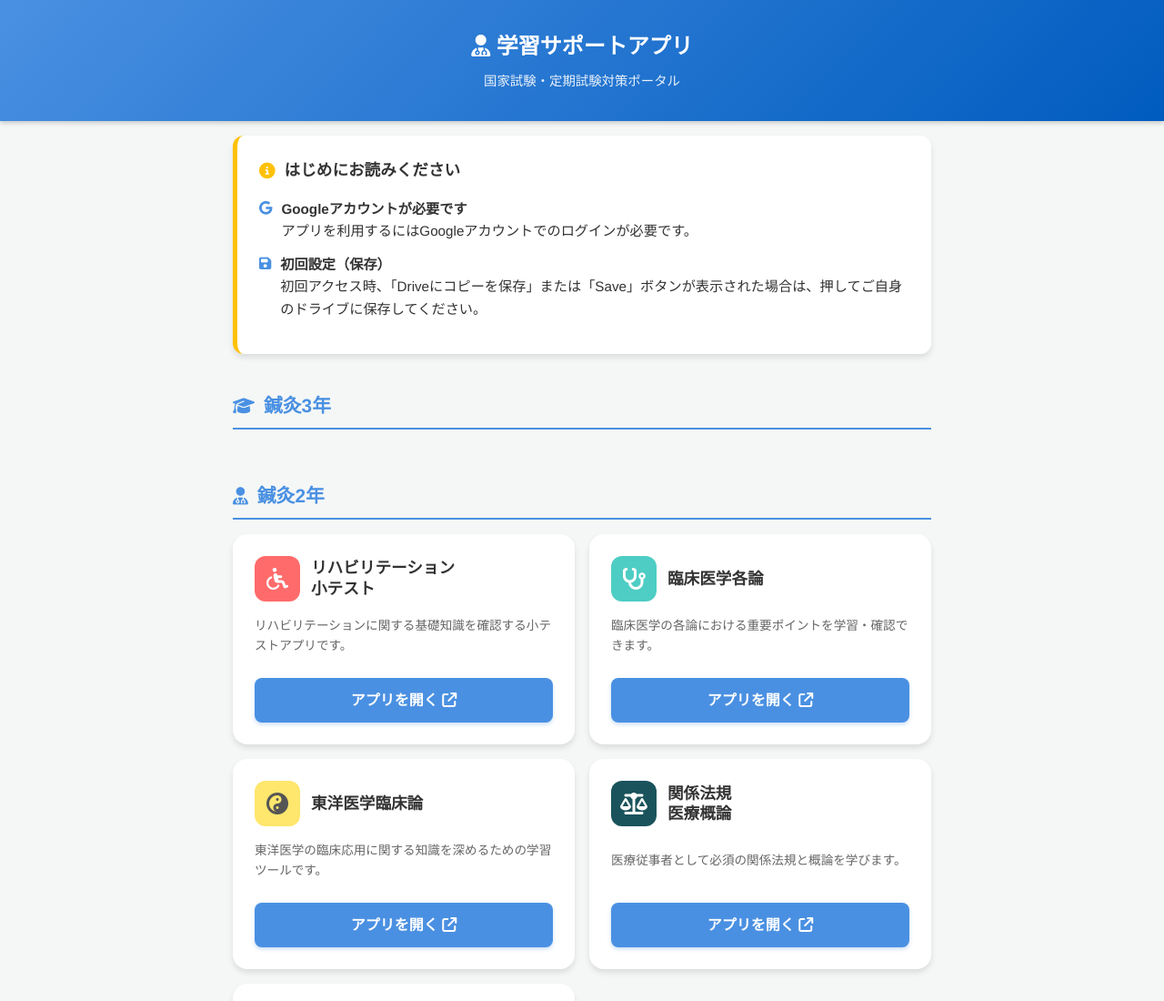
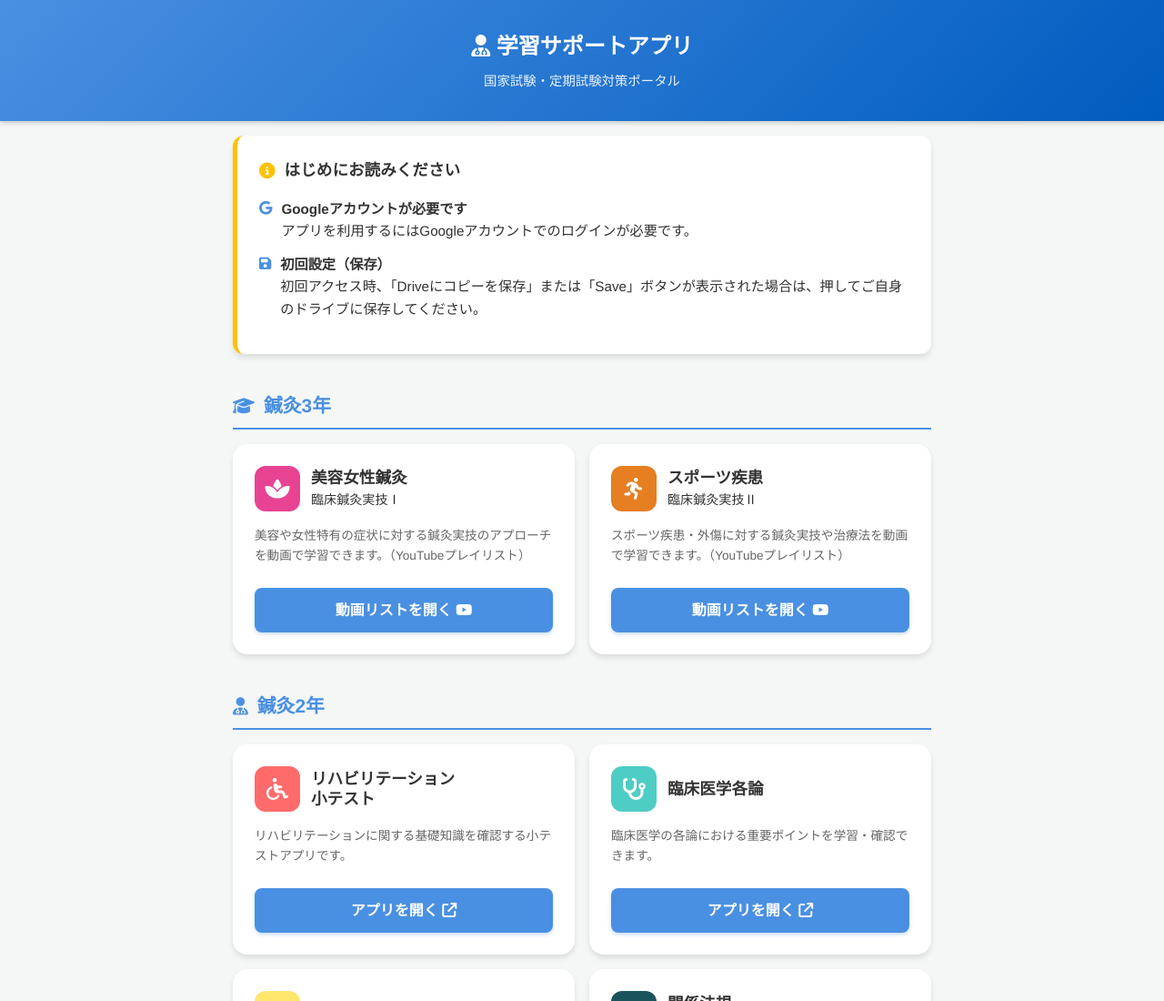
Before and after one commit to shuto00/choice-question, a plain HTML site: page index.html in a window 1280 px wide. Shown: the top 1100 px of the page at 91% size. Drawn offline with Linux system fonts and the light colour scheme.

Commit message:
Add app cards for美容女性鍼灸 and スポーツ疾患

```diff
--- a/index.html
+++ b/index.html
@@ -48,8 +48,32 @@
         <h2 class="category-title"><i class="fa-solid fa-graduation-cap"></i> 鍼灸3年</h2>
 
         <div class="app-grid">
-            <!-- ※今後、鍼灸3年のアプリが増えたらここにカードを追加していきます -->
-        </div>
+
+            <!-- 1. 美容女性鍼灸 (ピンク: #e84393) -->
+            <div class="app-card">
+                <div class="app-header">
+                    <div class="app-icon" style="background-color: #e84393;">
+                        <i class="fa-solid fa-spa"></i>
+                    </div>
+                    <div class="app-title">美容女性鍼灸<br><span style="font-size:0.8em; font-weight:normal;">臨床鍼灸実技Ⅰ</span></div>
+                </div>
+                <div class="app-desc">美容や女性特有の症状に対する鍼灸実技のアプローチを動画で学習できます。（YouTubeプレイリスト）</div>
+                <a href="https://youtube.com/playlist?list=PLa6jxzg0b275wX256jvuPiQnEYZk7gPmk&si=9IMMmXp13gY6h-pU" class="launch-btn" target="_blank">動画リストを開く <i class="fa-brands fa-youtube"></i></a>
+            </div>
+
+            <!-- 2. スポーツ疾患 (オレンジ: #e67e22) -->
+            <div class="app-card">
+                <div class="app-header">
+                    <div class="app-icon" style="background-color: #e67e22;">
+                        <i class="fa-solid fa-person-running"></i>
+                    </div>
+                    <div class="app-title">スポーツ疾患<br><span style="font-size:0.8em; font-weight:normal;">臨床鍼灸実技Ⅱ</span></div>
+                </div>
+                <div class="app-desc">スポーツ疾患・外傷に対する鍼灸実技や治療法を動画で学習できます。（YouTubeプレイリスト）</div>
+                <a href="https://youtube.com/playlist?list=PLa6jxzg0b275BDTP0Z1WR6E8389NFfF5k&si=c8UZeR2KV4EhJD9C" class="launch-btn" target="_blank">動画リストを開く <i class="fa-brands fa-youtube"></i></a>
+            </div>
+
+        </div> <!-- /鍼灸3年のグリッド終了 -->
 
 
         <!-- =====================================
```
